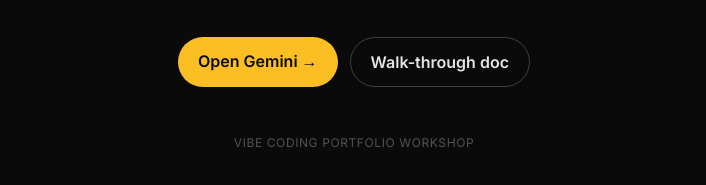
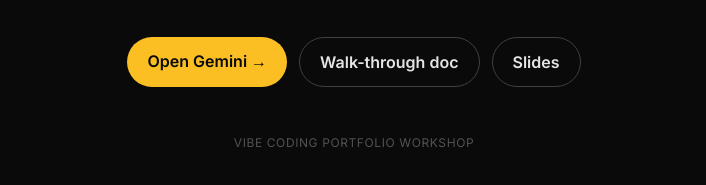
Before and after one commit to JWWWWWANG/portfolio-starter, a plain HTML site: page index.html in a window 1280 px wide. Shown: the part 465-650 px from the top of the page, without its empty margins (286-992 px from the left). Drawn offline with nearby package versions, Linux system fonts and the light colour scheme.

Commit message:
Add walk-through and slides quick links to placeholder page

```diff
--- a/index.html
+++ b/index.html
@@ -28,14 +28,18 @@
       This page is the starter. Follow the workshop walk-through to replace it with your own content — generated by Gemini, deployed in minutes.
     </p>
 
-    <div class="mt-10 flex flex-col sm:flex-row gap-3 justify-center">
+    <div class="mt-10 flex flex-col sm:flex-row gap-3 justify-center flex-wrap">
       <a href="https://gemini.google.com"
          class="px-5 py-3 rounded-full bg-amber-400 text-neutral-950 font-semibold hover:bg-amber-300 transition">
         Open Gemini →
       </a>
-      <a href="#"
+      <a href="https://github.com/JWWWWWANG/portfolio-starter/blob/main/WALKTHROUGH.md"
          class="px-5 py-3 rounded-full border border-neutral-700 text-neutral-200 font-semibold hover:border-amber-400 hover:text-amber-400 transition">
         Walk-through doc
+      </a>
+      <a href="https://jwwwwwang.github.io/portfolio-starter/slides.html"
+         class="px-5 py-3 rounded-full border border-neutral-700 text-neutral-200 font-semibold hover:border-amber-400 hover:text-amber-400 transition">
+        Slides
       </a>
     </div>
 
```
